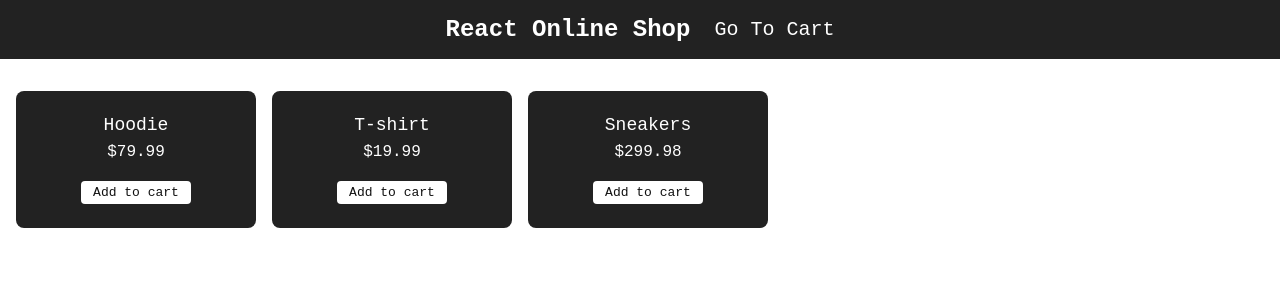
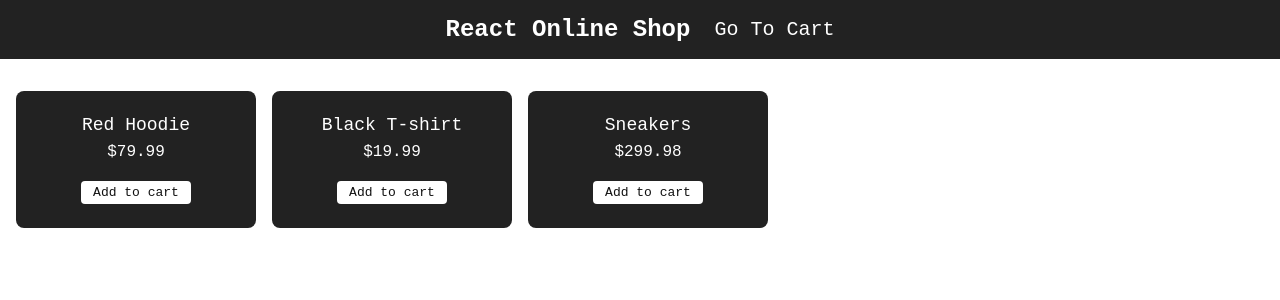
Before and after one commit to MeenS4/react-shop, a React (Vite) app: page / in a window 1280 px wide. Shown: the top 300 px of the page. Built offline with nearby package versions, Linux system fonts and the light colour scheme.

Commit message:
feat: add initial cart functionality

```diff
--- a/src/components/product-card/product-card.tsx
+++ b/src/components/product-card/product-card.tsx
@@ -2,10 +2,12 @@ import { MouseEventHandler } from "react";
 import styles from "./product-card.module.scss";
 
 export const ProductCard = ({
+  id,
   title,
   price,
   onClick,
 }: {
+  id: string;
   title: string;
   price: number;
   onClick: Function;
@@ -18,7 +20,9 @@ export const ProductCard = ({
 
       <div
         className={styles["product-card__button"]}
-        onClick={onClick as MouseEventHandler}
+        onClick={() => {
+          onClick(id);
+        }}
       >
         Add to cart
       </div>
--- a/src/pages/cart/cart-page.module.scss
+++ b/src/pages/cart/cart-page.module.scss
@@ -0,0 +1,4 @@
+.cart-page {
+  display: flex;
+  flex-direction: column;
+}
--- a/src/pages/cart/cart-page.tsx
+++ b/src/pages/cart/cart-page.tsx
@@ -1,5 +1,14 @@
+import { useSelector } from "react-redux";
 import styles from "./cart-page.module.scss";
+import { selectCartItems } from "../../store/cartSlice";
 
 export const CartPage = () => {
-  return <main className={styles["cart-page"]}>My Cart</main>;
+  const cartItems = useSelector(selectCartItems);
+
+  return (
+    <main className={styles["cart-page"]}>
+      <h1>My Cart</h1>
+      {cartItems}
+    </main>
+  );
 };
--- a/src/pages/home/home-page.tsx
+++ b/src/pages/home/home-page.tsx
@@ -1,18 +1,41 @@
+import { useDispatch } from "react-redux";
 import { ProductCard } from "../../components";
 import { Navbar } from "../../sections";
 import styles from "./home-page.module.scss";
+import { addProductToCart } from "../../store/cartSlice";
 
 export const HomePage = () => {
+  const dispatch = useDispatch();
+
+  const handleProductAdd = (id: string) => {
+    dispatch(addProductToCart(id));
+  };
+
   return (
     <main className={styles["home-page"]}>
       <Navbar />
 
       <div className={styles["home-page__products"]}>
-        <ProductCard title="Hoodie" price={79.99} onClick={() => {}} />
+        <ProductCard
+          id="0"
+          title="Red Hoodie"
+          price={79.99}
+          onClick={handleProductAdd}
+        />
 
-        <ProductCard title="T-shirt" price={19.99} onClick={() => {}} />
+        <ProductCard
+          id="1"
+          title="Black T-shirt"
+          price={19.99}
+          onClick={handleProductAdd}
+        />
 
-        <ProductCard title="Sneakers" price={299.98} onClick={() => {}} />
+        <ProductCard
+          id="2"
+          title="Sneakers"
+          price={299.98}
+          onClick={handleProductAdd}
+        />
       </div>
     </main>
   );
```
